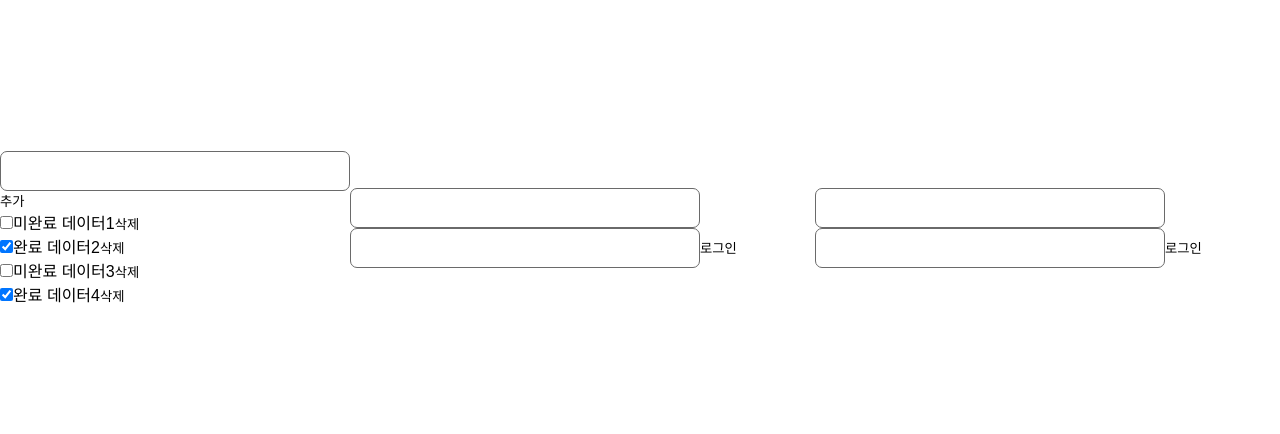
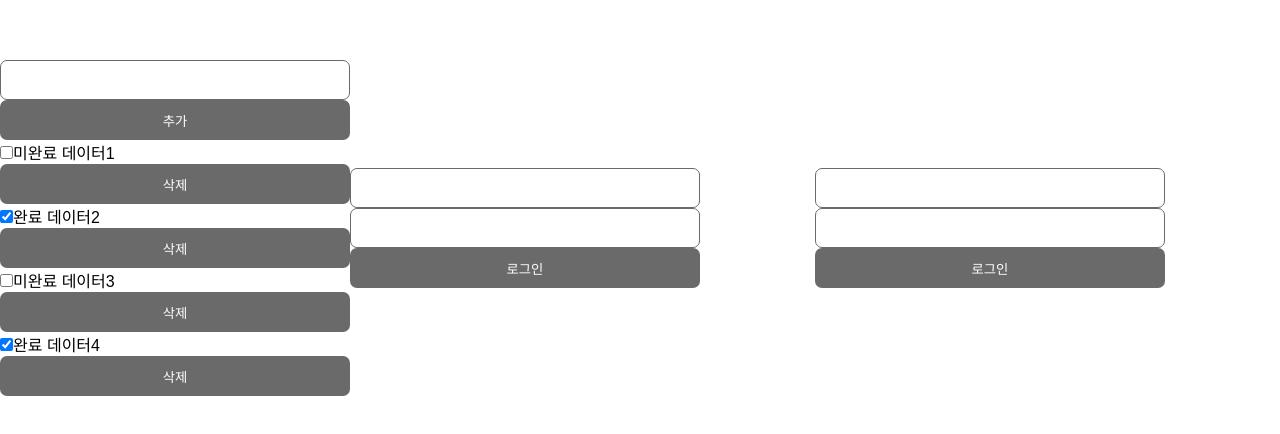
Before and after one commit to team-hikers/Client, a React (Create React App) app: page / in a window 1280 px wide. Shown: the part 172-606 px from the top of the page. Built offline with nearby package versions, Linux system fonts and the light colour scheme.

Commit message:
[feat] Button 스타일 추가 #4

```diff
--- a/src/components/Button.tsx
+++ b/src/components/Button.tsx
@@ -1,10 +1,20 @@
+import styled from "styled-components";
+
 type Props = {
   label: string;
   onClick: () => void;
 };
 
 const Button = ({ label, onClick }: Props) => {
-  return <button onClick={onClick}>{label}</button>;
+  return <StyledButton onClick={onClick}>{label}</StyledButton>;
 };
 
 export default Button;
+
+const StyledButton = styled.button`
+  background-color: #6A6A6A;
+  color: #fff;
+  border-radius: 7px;
+  width: 350px;
+  height: 40px;
+`
```
